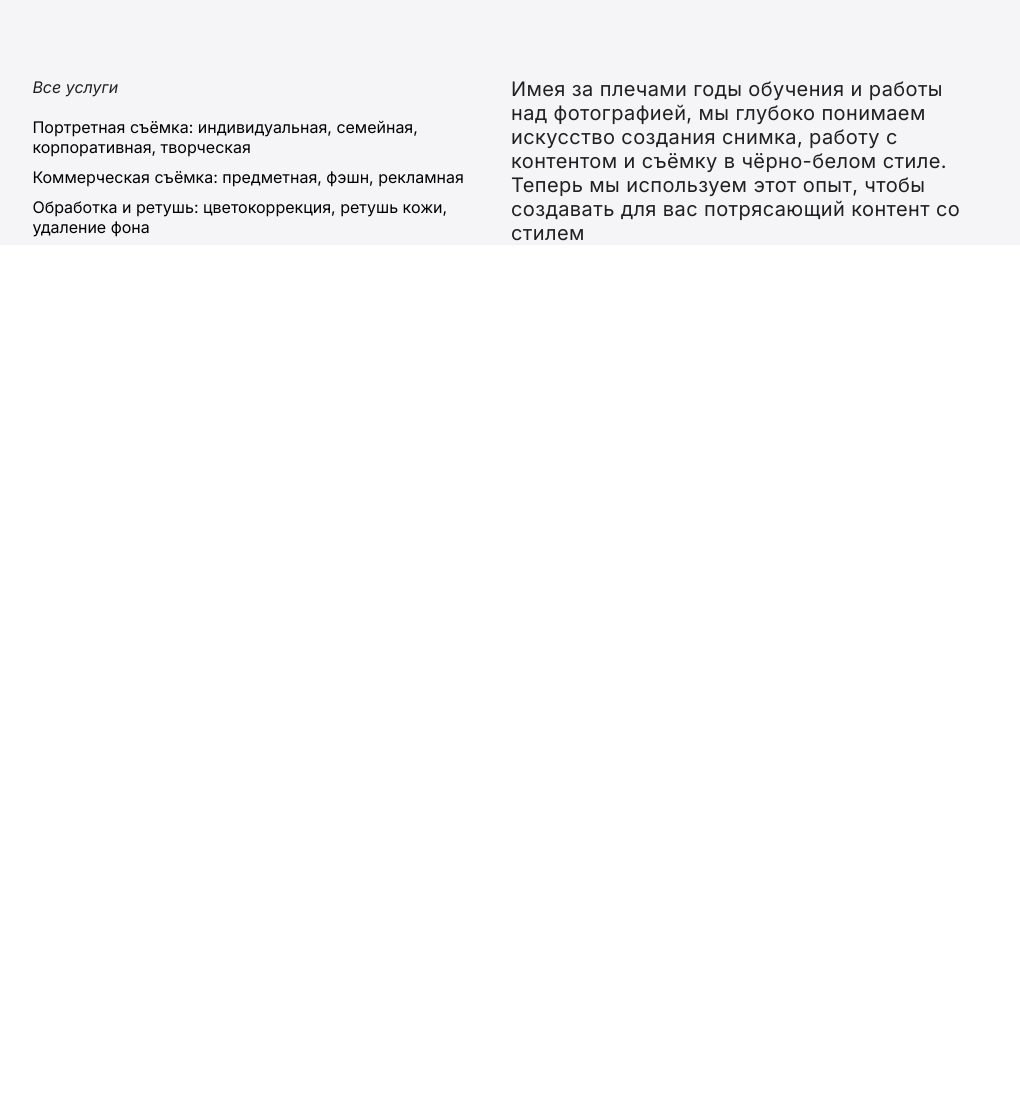
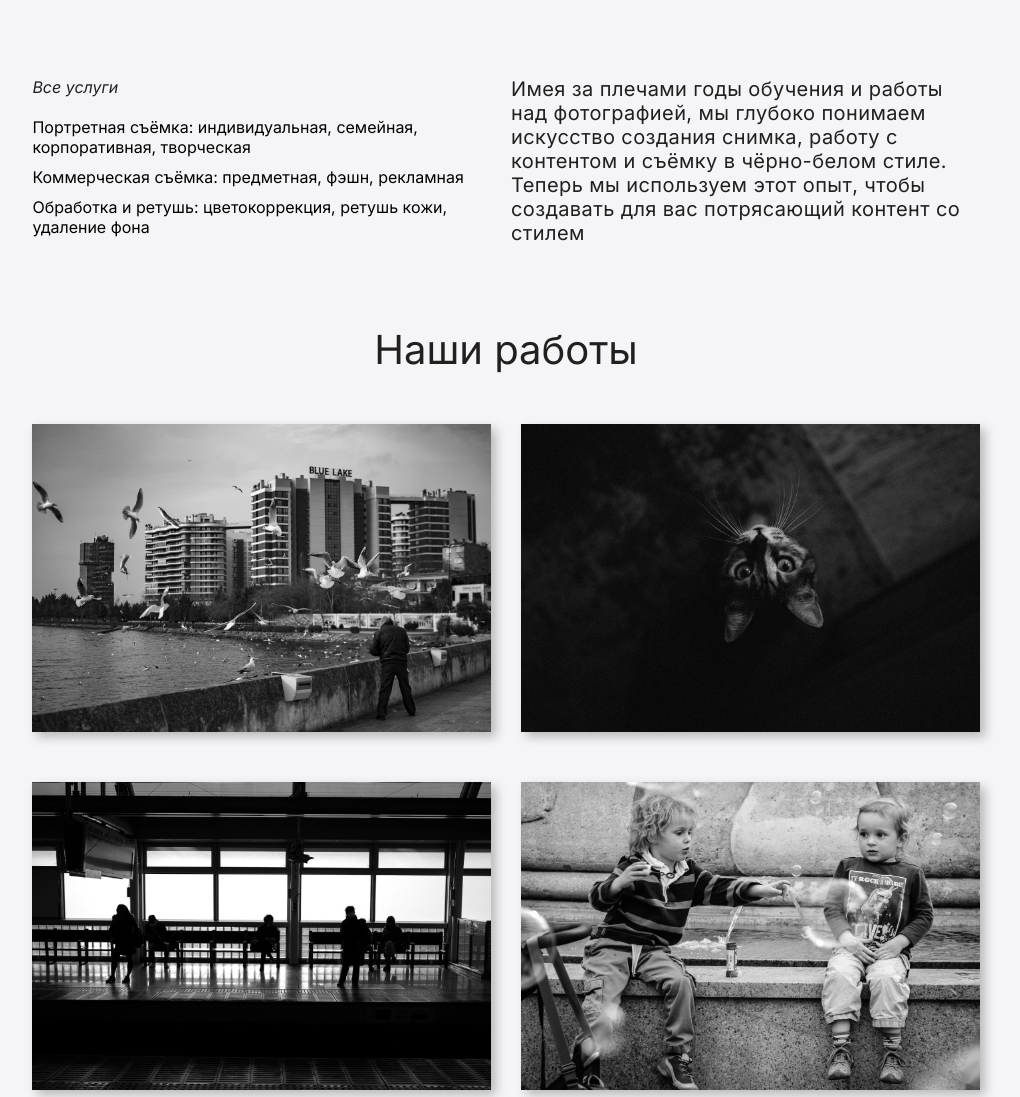
Before and after one commit to aihaooo/monovision-studio, a plain HTML site: page src/index.html in a window 1280 px wide. Shown: the part 1163-2260 px from the top of the page, without its empty margins (134-1154 px from the left). Before the commit the page ends 1408 px from the top, so only its background shows below. Drawn offline with Linux system fonts and the light colour scheme.

Commit message:
New section

```diff
--- a/src/css/style.css
+++ b/src/css/style.css
@@ -44,6 +44,14 @@
 .container {
 	margin: 0 auto;
 	padding: 0 var(--container-padding-inline);
+}
+
+.title {
+	color: var(--dark-color);
+	text-align: center;
+	font-size: 40px;
+	font-weight: 400;
+	line-height: normal;
 }
 
 .promo {
@@ -205,3 +213,27 @@
 	font-weight: 400;
 	line-height: normal;
 }
+
+.works {
+	background: var(--light-color);
+
+	padding-top: 80px;
+}
+
+.works__grid {
+	display: grid;
+
+	grid-template-columns: repeat(2, 1fr);
+	grid-template-rows: repeat(2, 1fr) 1.5fr;
+
+	column-gap: 30px;
+	row-gap: 50px;
+	margin-top: 50px;
+
+	img {
+		width: 100%;
+		height: 100%;
+		object-fit: cover;
+		box-shadow: 5px 5px 10px 0 rgba(0, 0, 0, 0.25);
+	}
+}
--- a/src/index.html
+++ b/src/index.html
@@ -71,6 +71,19 @@
 				</div>
 			</div>
 		</section>
+
+		<section class="works">
+			<div class="container">
+				<h2 class="title">Наши работы</h2>
+				<div class="works__grid">
+					<img src="img/works/bridge.jpg" alt="bridge">
+					<img src="img/works/cat.jpg" alt="cat">
+					<img src="img/works/train.jpg" alt="train">
+					<img src="img/works/children.jpg" alt="children">
+					<img src="img/works/underground.jpg" alt="underground">
+				</div>
+			</div>
+		</section>
 	</main>
 </body>
 
```
